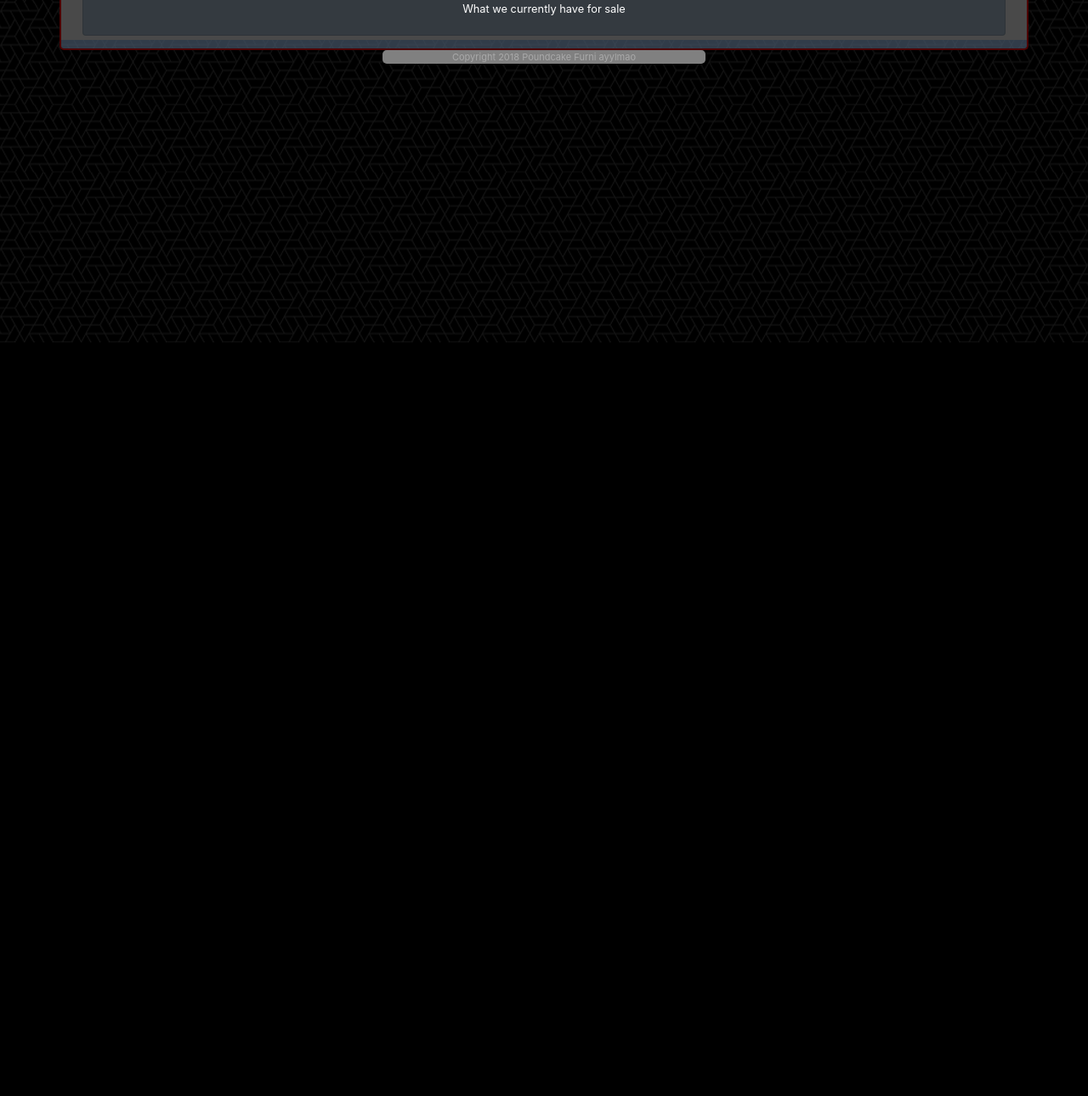
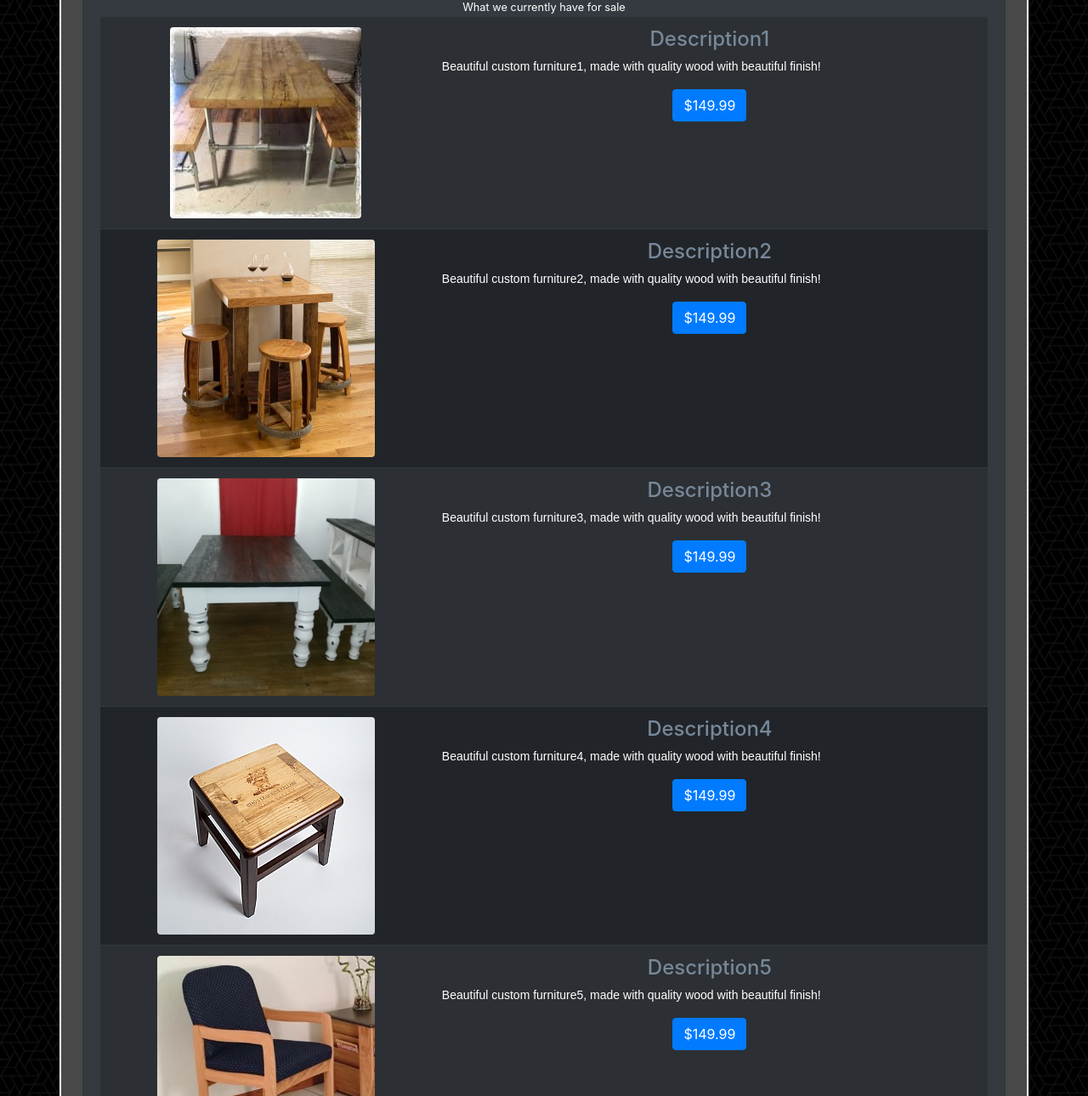
Before and after one commit to t3hPoundcake/t3hPoundcake.github.io, a plain HTML site: page html/catalog.html in a window 1280 px wide. Shown: the part 397-1687 px from the top of the page at 85% size. Before the commit the page ends 800 px from the top, so only its background shows below. Drawn offline with nearby package versions, Linux system fonts and the light colour scheme.

Commit message:
furniture_commit_002
Updated some CSS and catalog page

```diff
--- a/css/stylesheet.css
+++ b/css/stylesheet.css
@@ -2,10 +2,10 @@
     background-color: rgba(70, 86, 105, 0.5)e;
     padding: 5px 10px 5px 10px;
     border-left-width: 2px;
-    border-top-width: 2px;
+    border-top-width: 0px;
     border-right-width: 2px;
     border-bottom-width: 0px;
-    border-color: rgb(77, 0, 0);
+    border-color: rgb(255, 255, 255);
     border-top-left-radius: 5px;
     border-top-right-radius: 5px;
     border-style: solid;
@@ -18,7 +18,7 @@
     border-bottom-width: 0px;
     border-right-width: 2px;
     border-top-width: 0px;
-    border-color: rgb(77, 0, 0);
+    border-color: rgb(255, 255, 255);
     border-bottom-left-radius: 0px;
     border-bottom-right-radius: 0px;
     border-style: solid;
@@ -28,10 +28,10 @@
     background-color: rgba(70, 86, 105, 0.7);
     padding: 5px 10px 5px 10px;
     border-left-width: 2px;
-    border-bottom-width: 2px;
+    border-bottom-width: 0px;
     border-right-width: 2px;
     border-top-width: 0px;
-    border-color: rgb(77, 0, 0);
+    border-color: rgb(255, 255, 255);
     border-bottom-left-radius: 5px;
     border-bottom-right-radius: 5px;
     border-style: solid;
--- a/html/catalog.html
+++ b/html/catalog.html
@@ -54,7 +54,56 @@
                     <div class="card-body"> <!--Body Content of Pages-->
                         <h3 class="card-title">CATALOG</h3><small>What we currently have for sale</small>
                         <div class="card-text text-left">
-                            <!--Images Go Here-->
+                            <table class="table table-striped table-dark">
+                                <tr class="text-center">
+                                    <td><img src="../images/furniture_1.jpg" class="rounded img img-fluid" alt="Furniture 1"></td>
+                                    <td>
+                                        <h4>Description1</h4>
+                                        <p class="main-format">Beautiful custom furniture1, made with quality wood with beautiful finish!</p>
+                                        <a href="thankyou.html" class="btn btn-primary" name="buy_furniture1">$149.99</a>
+                                    </td>
+                                </tr>
+                                <tr class="text-center">
+                                    <td><img src="../images/furniture_2.jpg" class="rounded img img-fluid" alt="Furniture 2"></td>
+                                    <td>
+                                        <h4>Description2</h4>
+                                        <p class="main-format">Beautiful custom furniture2, made with quality wood with beautiful finish!</p>
+                                        <a href="thankyou.html" class="btn btn-primary" name="buy_furniture2">$149.99</a>
+                                    </td>
+                                </tr>
+                                <tr class="text-center">
+                                    <td><img src="../images/furniture_3.jpg" class="rounded img img-fluid" alt="Furniture 3"></td>
+                                    <td>
+                                        <h4>Description3</h4>
+                                        <p class="main-format">Beautiful custom furniture3, made with quality wood with beautiful finish!</p>
+                                        <a href="thankyou.html" class="btn btn-primary" name="buy_furniture3">$149.99</a>
+                                    </td>
+                                </tr>
+                                <tr class="text-center">
+                                    <td><img src="../images/furniture_4.jpg" class="rounded img img-fluid" alt="Furniture 4"></td>
+                                    <td>
+                                        <h4>Description4</h4>
+                                        <p class="main-format">Beautiful custom furniture4, made with quality wood with beautiful finish!</p>
+                                        <a href="thankyou.html" class="btn btn-primary" name="buy_furniture4">$149.99</a>
+                                    </td>
+                                </tr>
+                                <tr class="text-center">
+                                    <td><img src="../images/furniture_5.jpg" class="rounded img img-fluid" alt="Furniture 5"></td>
+                                    <td>
+                                        <h4>Description5</h4>
+                                        <p class="main-format">Beautiful custom furniture5, made with quality wood with beautiful finish!</p>
+                                        <a href="thankyou.html" class="btn btn-primary" name="buy_furniture5">$149.99</a>
+                                    </td>
+                                </tr>
+                                <tr class="text-center">
+                                    <td><img src="../images/furniture_6.jpg" class="rounded img img-fluid" alt="Furniture 6"></td>
+                                    <td>
+                                        <h4>Description6</h4>
+                                        <p class="main-format">Beautiful custom furniture6, made with quality wood with beautiful finish!</p>
+                                        <a href="thankyou.html" class="btn btn-primary" name="buy_furniture6">$149.99</a>
+                                    </td>
+                                </tr>
+                            </table>
                         </div>
                     </div>
                 </div>
```
Also changed, not shown: html/gallery.html (+14 -1 lines), html/thankyou.html (added, +61 -0 lines).
